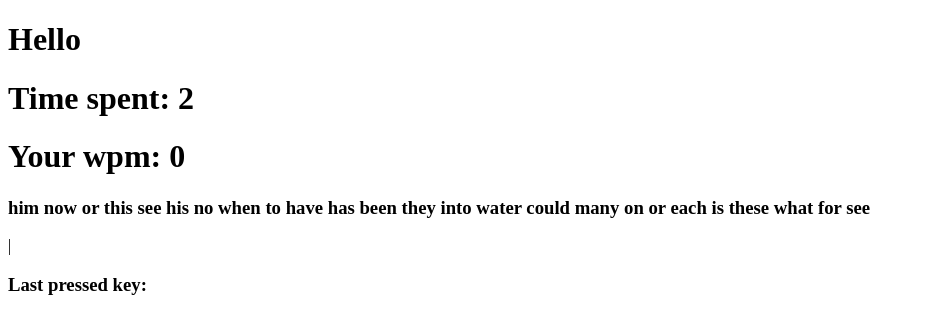
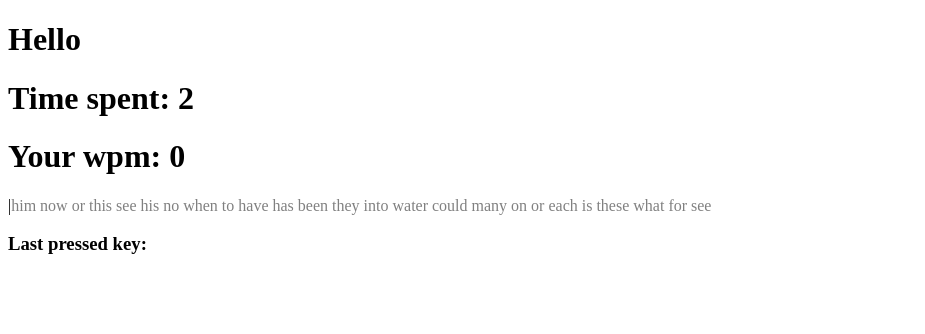
Before and after one commit to jacokyle01/type-wars, a React (Vite) app in the folder frontend/: page / in a window 1280 px wide. Both pictures are taken after a click on the button "Click to play". Shown: the top 334 px of the page, without its empty margins (0-925 px from the left). Built offline with nearby package versions, Linux system fonts and the light colour scheme.

Commit message:
use ghost string to guide user

```diff
--- a/frontend/src/components/Play.tsx
+++ b/frontend/src/components/Play.tsx
@@ -123,9 +123,10 @@ export const Play: React.FC<PlayProps> = ({ user }) => {
                 <h1>Time spent: {spentTime}</h1>
                 <h1>Your wpm: {getWpm()}</h1>
                 <div id="test-wrap">
-                  <h3>{targetString}</h3>
+                  {/* <h3>{targetString}</h3> */}
                   <div className={typingResult} tabIndex={-1} onKeyDown={handleKeyDown} ref={inputRef}>
                     {targetString.slice(0, completionIndex) + '|'}
+                    <span style={{ color: 'gray' }}>{targetString.slice(completionIndex)}</span>
                   </div>
                   <h3>Last pressed key: {lastPressedKey}</h3>
                 </div>
```
